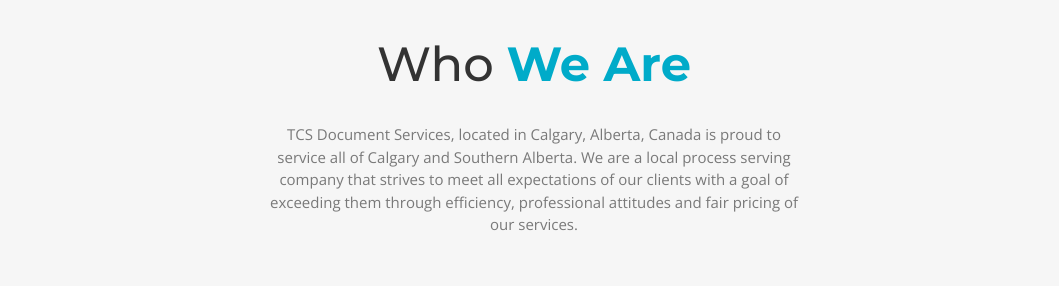
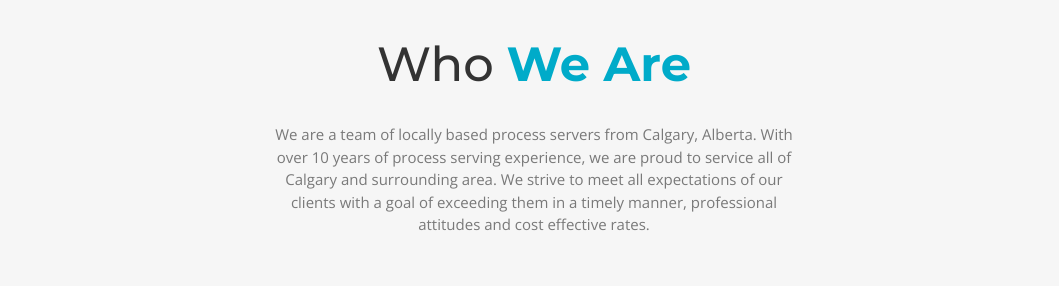
Before and after one commit to tcsdocs/gitHub.io, a plain HTML site: page index.html in a window 1280 px wide. Shown: the part 980-1266 px from the top of the page, without its empty margins (106-1165 px from the left). Drawn offline with nearby package versions, Linux system fonts and the light colour scheme; some packages are replaced by stand-ins of ours.

Commit message:
Update index.html

```diff
--- a/index.html
+++ b/index.html
@@ -171,7 +171,7 @@
                      <div class="col-lg-6 offset-lg-3 col-md-8 offset-md-2">
                         <h2 class="fontface-one text-color-dark padding-bottom-35 wow fadeInUp" data-wow-delay="300ms">Who <span class="text-color-secondary font-weight-700">We Are</span></h2>
                         <p class="paragraph-15 fontface-two text-color-darkgrey wow fadeInUp" data-wow-delay="350ms">
-                           TCS Document Services, located in Calgary, Alberta, Canada is proud to service all of Calgary and Southern Alberta. We are a local process serving company that strives to meet all expectations of our clients with a goal of exceeding them through efficiency, professional attitudes and fair pricing of our services.</p>
+                           We are a team of locally based process servers from Calgary, Alberta. With over 10 years of process serving experience, we are proud to service all of Calgary and surrounding area. We strive to meet all expectations of our clients with a goal of exceeding them in a timely manner, professional attitudes and cost effective rates.</p>
                      </div>
                   </div>
                </div>
```
